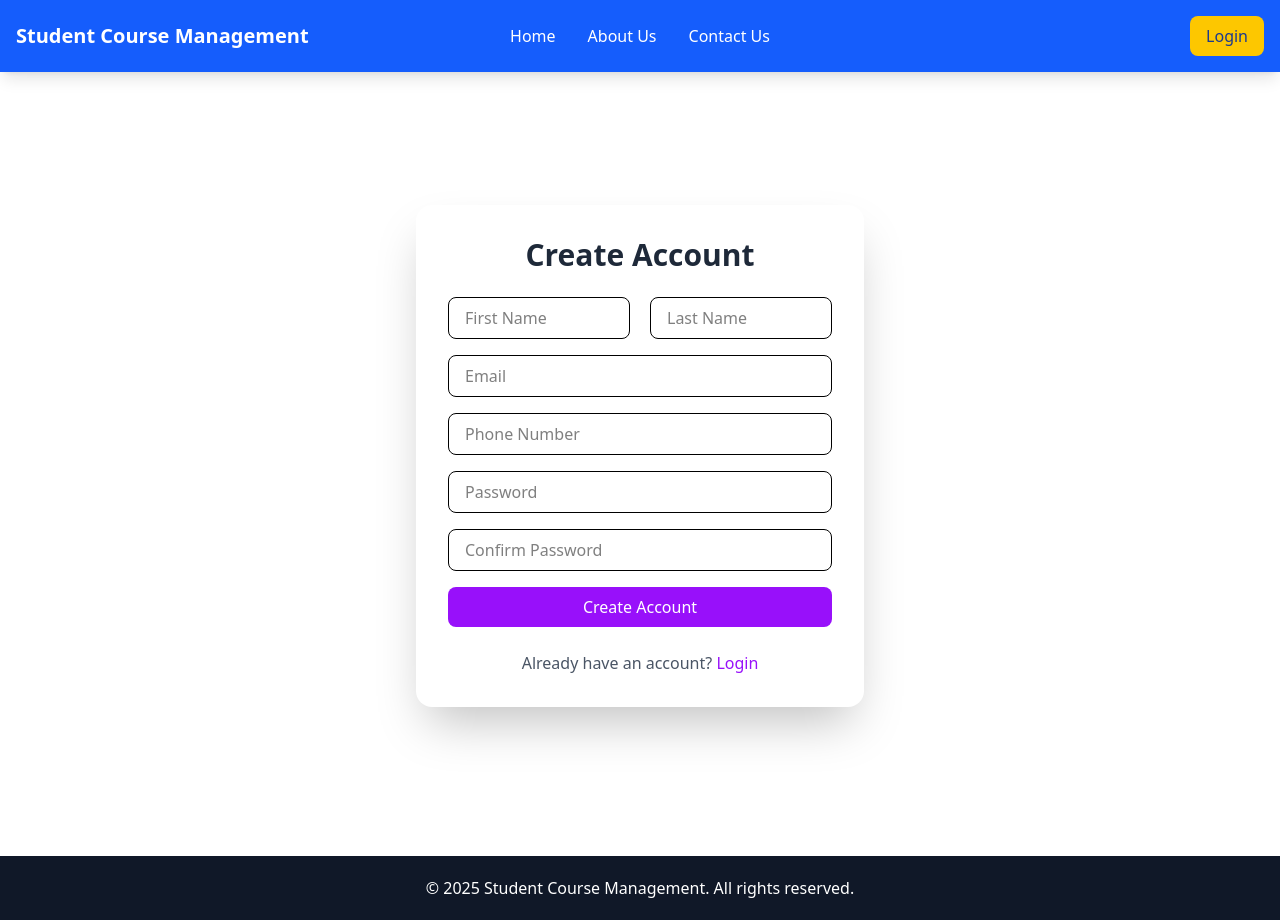
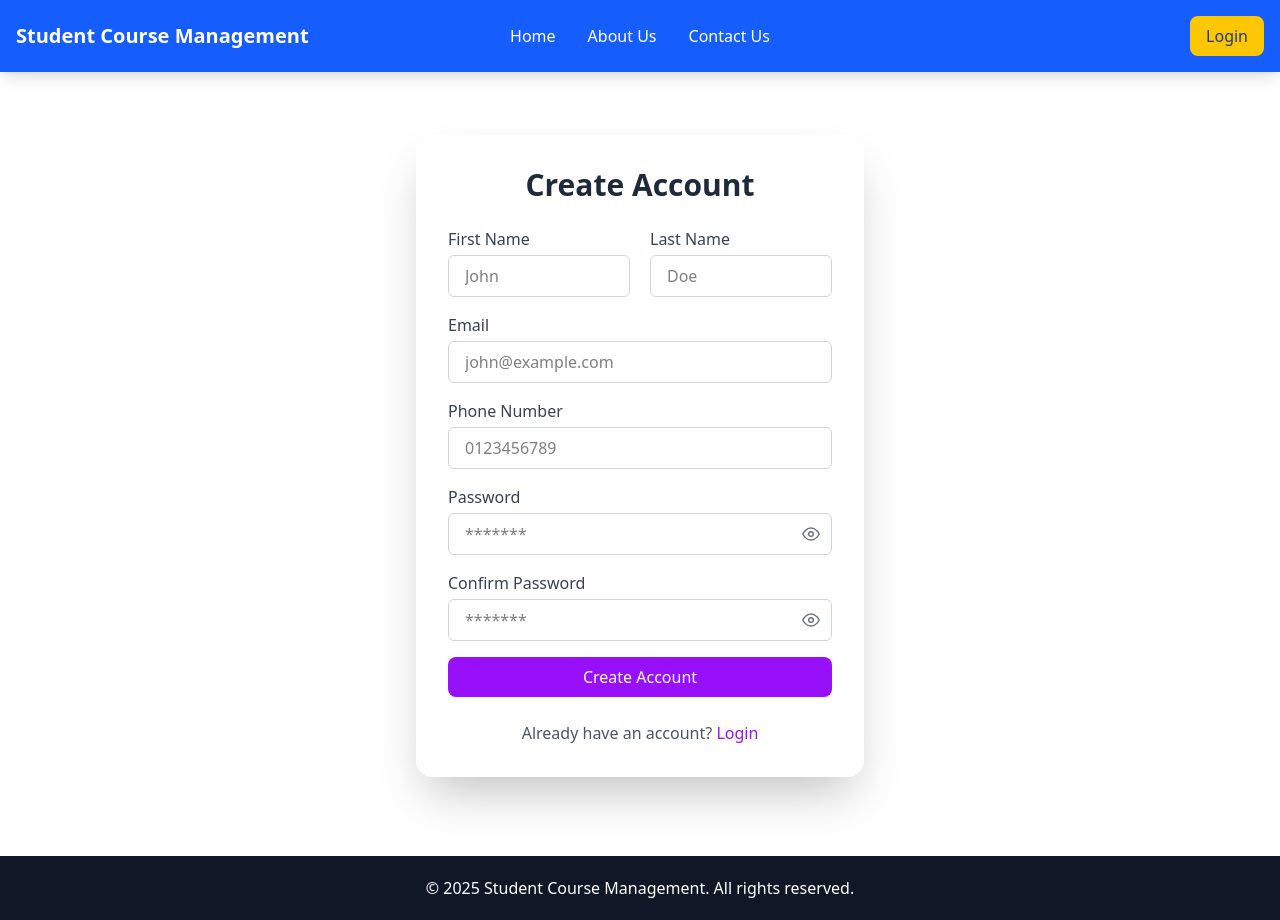
Before and after one commit to VishwasPrabhu18/Student-Courses-Management, a React (Vite) app in the folder frontend/: page /register in a window 1280 px wide. Built offline with nearby package versions, Linux system fonts and the light colour scheme.

Commit message:
CustomInput is used in Login & Registration

```diff
--- a/frontend/src/pages/Login.jsx
+++ b/frontend/src/pages/Login.jsx
@@ -3,6 +3,7 @@ import { useNavigate } from "react-router-dom";
 import axiosConfig from "../api/axiosConfig";
 import { ImSpinner2 } from "react-icons/im";
 import { toast } from "react-toastify";
+import CustomInput from "../components/CustomInput";
 
 const Login = () => {
   const navigator = useNavigate();
@@ -12,13 +13,6 @@ const Login = () => {
     password: "",
   });
   const [loading, setLoading] = useState(false);
-
-  const handleChange = (e) => {
-    const name = e.target.name;
-    const value = e.target.value;
-
-    setLoginData({ ...loginData, [name]: value });
-  };
 
   const handleSubmit = async (e) => {
     e.preventDefault();
@@ -52,6 +46,10 @@ const Login = () => {
     }
   }, [navigator]);
 
+  useEffect(() => {
+    window.scrollTo(0, 0);
+  }, []);
+
   return (
     <div className="min-h-screen bg-gradient-to-r from-white-600 to-white-700 flex items-center justify-center px-4">
       <div className="bg-white rounded-2xl shadow-2xl w-full max-w-md p-8">
@@ -60,27 +58,26 @@ const Login = () => {
           User Login
         </h2>
         <form className="space-y-4" onSubmit={handleSubmit}>
-          <input
+          <CustomInput
+            label="Email"
             type="email"
-            placeholder="Email"
+            placeholder="john@example.com"
             className="w-full px-4 py-2 border rounded-lg focus:ring-2 focus:ring-indigo-500"
-            name="email"
             value={loginData.email}
-            onChange={handleChange}
+            onChange={(value) => setLoginData({ ...loginData, email: value })}
           />
-          <input
+          <CustomInput
+            label="Password"
             type="password"
-            placeholder="Password"
+            placeholder="*******"
             className="w-full px-4 py-2 border rounded-lg focus:ring-2 focus:ring-indigo-500"
-            name="password"
             value={loginData.password}
-            onChange={handleChange}
+            onChange={(value) => setLoginData({ ...loginData, password: value })}
           />
           <button
             type="submit"
-            className={`w-full bg-indigo-600 text-white py-2 rounded-lg hover:bg-indigo-700 transition ${
-              loading ? "opacity-50 cursor-not-allowed" : ""
-            }`}
+            className={`w-full bg-indigo-600 text-white py-2 rounded-lg hover:bg-indigo-700 transition ${loading ? "opacity-50 cursor-not-allowed" : ""
+              }`}
             disabled={loading}
           >
             <ImSpinner2
--- a/frontend/src/pages/Register.jsx
+++ b/frontend/src/pages/Register.jsx
@@ -1,7 +1,8 @@
-import React, { useState } from "react";
+import  { useEffect, useState } from "react";
 import { ImSpinner2 } from "react-icons/im";
 import { useNavigate } from "react-router-dom";
 import axiosConfig from "../api/axiosConfig";
+import CustomInput from "../components/CustomInput";
 
 const Register = () => {
   const navigator = useNavigate();
@@ -23,12 +24,6 @@ const Register = () => {
     password: "",
     confirmPassword: "",
   });
-
-  const handleChange = (e) => {
-    const { name, value } = e.target;
-
-    setRegisterData({ ...registerData, [name]: value });
-  };
 
   const clearData = () => {
     setRegisterData({
@@ -136,8 +131,12 @@ const Register = () => {
     return false;
   };
 
+  useEffect(() => {
+    window.scrollTo(0, 0);
+  }, []);
+
   return (
-    <div className="min-h-screen bg-gradient-to-r from-white-600 to-white-700 flex items-center justify-center px-4 mt-14">
+    <div className="min-h-screen bg-gradient-to-r from-white-600 to-white-700 flex items-center justify-center px-4 mt-14 py-10">
       <div className="bg-white rounded-2xl shadow-2xl w-full max-w-md p-8">
         <h2 className="text-3xl font-bold text-center text-gray-800 mb-6">
           Create Account
@@ -145,26 +144,26 @@ const Register = () => {
         <form className="space-y-4" onSubmit={handleSubmit}>
           <div className="grid grid-cols-2 gap-5">
             <div>
-              <input
+              <CustomInput
+                label="First Name"
                 type="text"
-                placeholder="First Name"
+                placeholder="John"
                 className="w-full px-4 py-2 border rounded-lg focus:ring-2 focus:ring-purple-500"
-                name="firstName"
                 value={registerData.firstName}
-                onChange={handleChange}
+                onChange={(value) => setRegisterData({ ...registerData, firstName: value })}
               />
               <span className="text-red-500 text-sm">
                 {validationError.firstName}
               </span>
             </div>
             <div>
-              <input
+              <CustomInput
+                label="Last Name"
                 type="text"
-                placeholder="Last Name"
+                placeholder="Doe"
                 className="w-full px-4 py-2 border rounded-lg focus:ring-2 focus:ring-purple-500"
-                name="lastName"
                 value={registerData.lastName}
-                onChange={handleChange}
+                onChange={(value) => setRegisterData({ ...registerData, lastName: value })}
               />
               <span className="text-red-500 text-sm">
                 {validationError.lastName}
@@ -172,52 +171,52 @@ const Register = () => {
             </div>
           </div>
           <div>
-            <input
+            <CustomInput
+              label="Email"
               type="email"
-              placeholder="Email"
+              placeholder="john@example.com"
               className="w-full px-4 py-2 border rounded-lg focus:ring-2 focus:ring-purple-500"
-              name="email"
               value={registerData.email}
-              onChange={handleChange}
+              onChange={(value) => setRegisterData({ ...registerData, email: value })}
             />
             <span className="text-red-500 text-sm">
               {validationError.email}
             </span>
           </div>
           <div>
-            <input
+            <CustomInput
+              label="Phone Number"
               type="tel"
-              placeholder="Phone Number"
+              placeholder="0123456789"
               className="w-full px-4 py-2 border rounded-lg focus:ring-2 focus:ring-purple-500"
-              name="phoneNumber"
               value={registerData.phoneNumber}
-              onChange={handleChange}
+              onChange={(value) => setRegisterData({ ...registerData, phoneNumber: value })}
             />
             <span className="text-red-500 text-sm">
               {validationError.phoneNumber}
             </span>
           </div>
           <div>
-            <input
+            <CustomInput
+              label="Password"
               type="password"
-              placeholder="Password"
+              placeholder="*******"
               className="w-full px-4 py-2 border rounded-lg focus:ring-2 focus:ring-purple-500"
-              name="password"
               value={registerData.password}
-              onChange={handleChange}
+              onChange={(value) => setRegisterData({ ...registerData, password: value })}
             />
             <span className="text-red-500 text-sm">
               {validationError.password}
             </span>
           </div>
           <div>
-            <input
+            <CustomInput
+              label="Confirm Password"
               type="password"
-              placeholder="Confirm Password"
+              placeholder="*******"
               className="w-full px-4 py-2 border rounded-lg focus:ring-2 focus:ring-purple-500"
-              name="confirmPassword"
               value={registerData.confirmPassword}
-              onChange={handleChange}
+              onChange={(value) => setRegisterData({ ...registerData, confirmPassword: value })}
             />
             <span className="text-red-500 text-sm">
               {validationError.confirmPassword}
```
